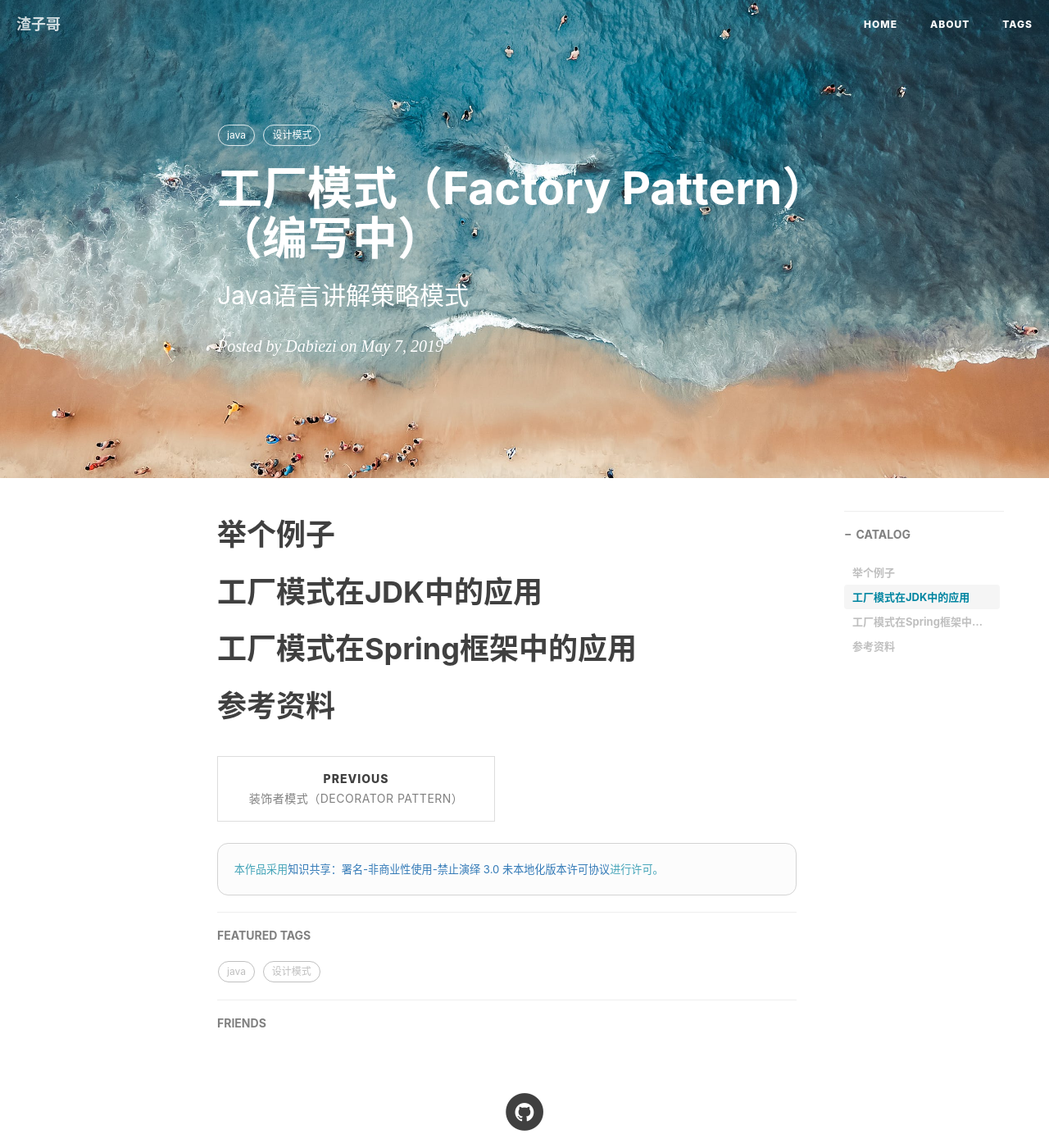
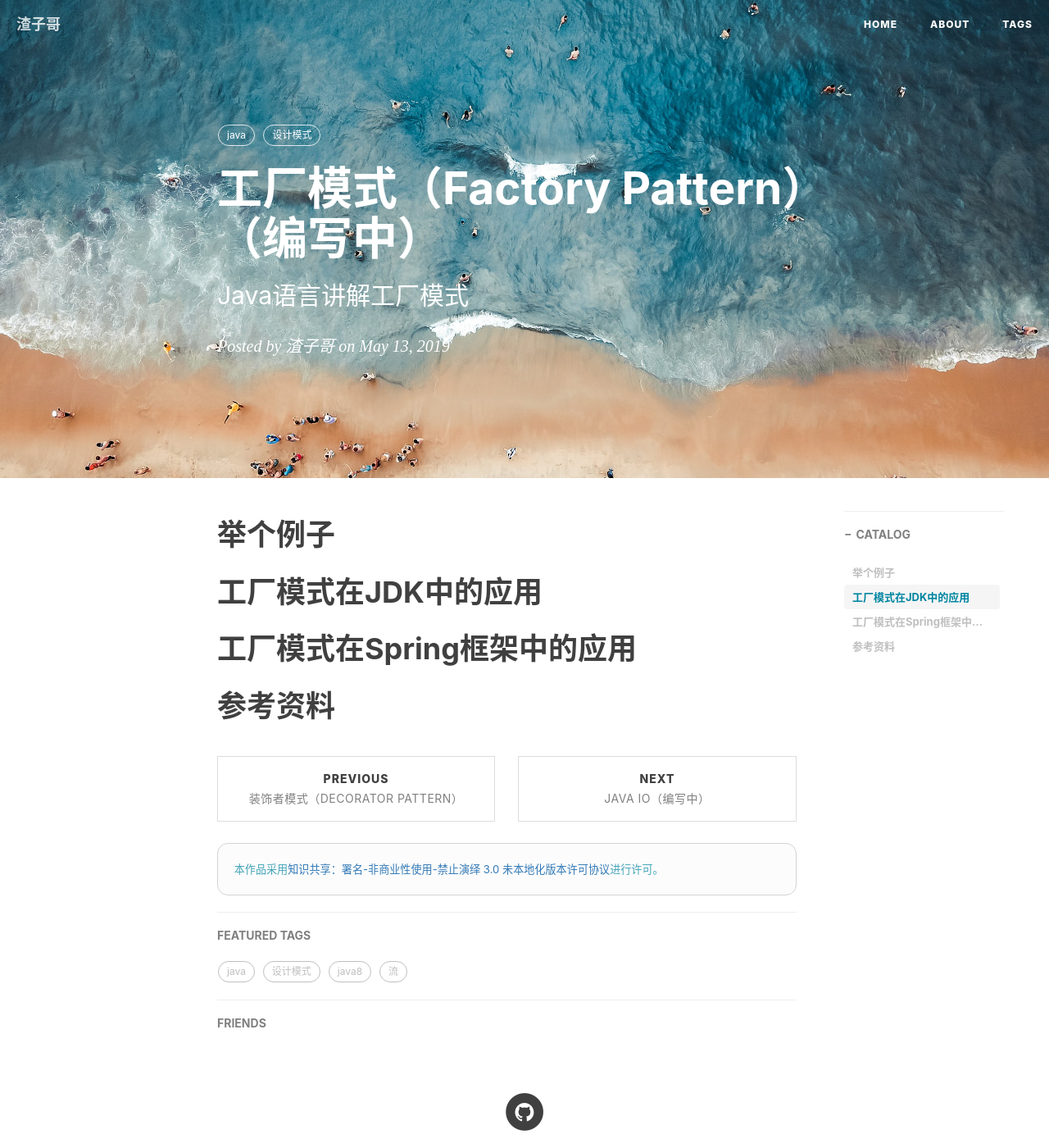
Before and after one commit to anxiouspig/anxiouspig.github.io, a Jekyll site: the page built from _posts/2019-05-07-工厂模式.md, in a window 1280 px wide and 1400 px high. Shown: the whole window at 82% size. Built offline with Jekyll 4.4.1, drawn with Linux system fonts in a browser that asks for light colours; nearby versions of some CDN libraries; comment, search, counter and statistics services are not loaded.

Commit message:
更新文章

```diff
--- a/_posts/2019-05-07-工厂模式.md
+++ b/_posts/2019-05-07-工厂模式.md
@@ -1,9 +1,9 @@
 ---
 layout:     post
 title:      工厂模式（Factory Pattern）（编写中）
-subtitle:   Java语言讲解策略模式
-date:       2019-05-07
-author:     Dabiezi
+subtitle:   Java语言讲解工厂模式
+date:       2019-05-13
+author:     渣子哥
 header-img: img/pexels-photo-1936936.jpeg
 catalog: true
 tags:
```
Also changed, not shown: _posts/2019-04-14-策略模式.md (+1 -1 lines), _posts/2019-05-05-观察者模式.md (+1 -1 lines), _posts/2019-05-06-装饰者模式.md (+1 -1 lines), _posts/2019-05-13-Java IO.md (added, +14 -0 lines), _posts/2019-05-13-Java流库.md (added, +14 -0 lines), 1 other file.
